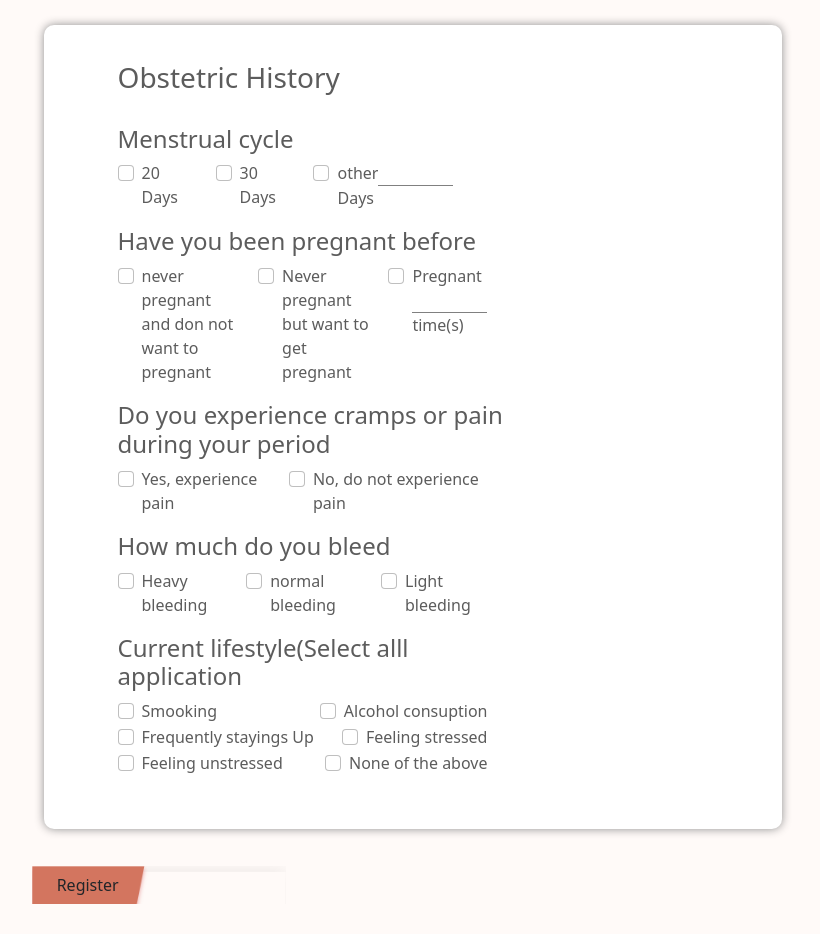
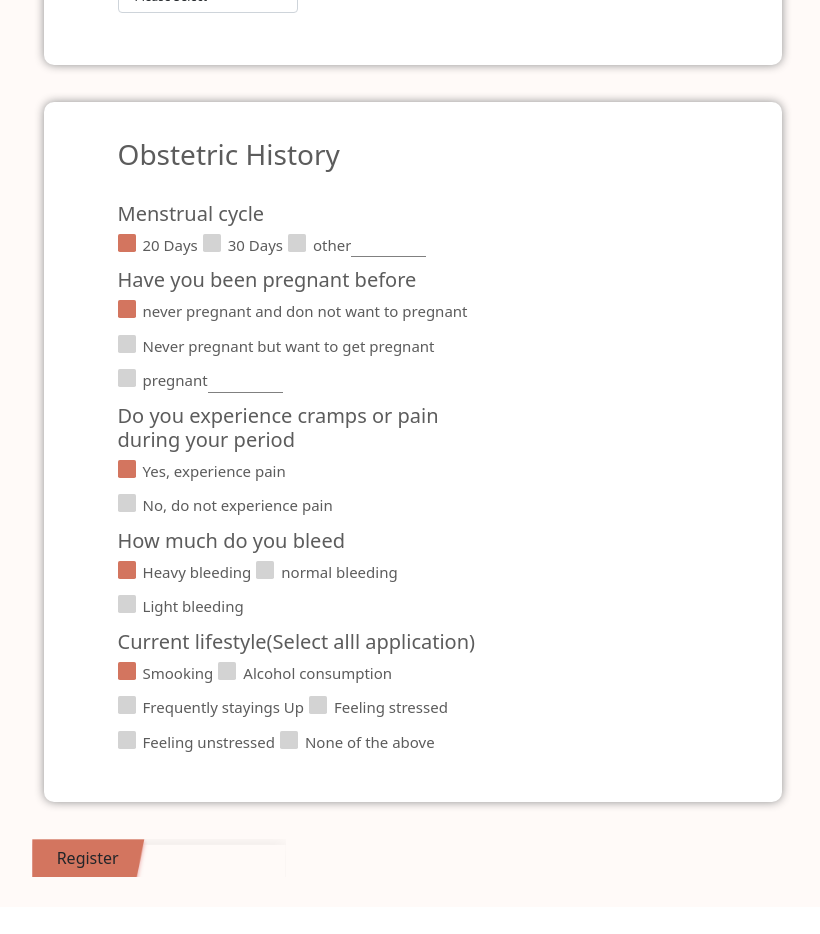
Before and after one commit to fbd3887/medical-frontend, a React (Create React App) app: page /register in a window 1280 px wide. Shown: the part 940-1874 px from the top of the page, without its empty margins (227-1047 px from the left). After the commit the page ends 1847 px from the top, so only its background shows below. Built offline with nearby package versions, Linux system fonts and the light colour scheme.

Commit message:
minor updates

```diff
--- a/src/components/register/Register.jsx
+++ b/src/components/register/Register.jsx
@@ -55,13 +55,13 @@ export default function Register() {
 
                 {/* Email  */}
                 <div className='row'>
-                  <label>Name</label>
+                  <label>姓名</label>
                   <br />
                   <div className='col-md-12 innerFieldDiv'>
                     <input
                       className='form-control'
                       type='text'
-                      value='name'
+                      value='姓名'
                       onChange={(e) => {
                         setEmail(e.target.value)
                       }}
@@ -143,10 +143,30 @@ export default function Register() {
               </div>
             </div>
 
+            {/* phone Number */}
+            <div className='row'>
+              <div className='col-md-8'>
+                <div className='row'>
+                  <label>電話</label>
+                  <br />
+                  <div className='col-md-12 innerFieldDiv'>
+                    <input
+                      className='form-control'
+                      type='text'
+                      value={phoneNumber}
+                      onChange={(e) => {
+                        setIdNumber(e.target.value)
+                      }}
+                    />
+                  </div>
+                </div>
+              </div>
+            </div>
+
             <div className='row'>
               <div className='col-md-4'>
                 <div className='row'>
-                  <label>電話</label>
+                  <label>Email</label>
                   <br />
                   <div className='col-md-12 innerFieldDiv'>
                     <input
@@ -158,12 +178,12 @@ export default function Register() {
               </div>
               <div className='col-md-4'>
                 <div className='row'>
-                  <label>Email</label>
+                  <label>Password</label>
                   <br />
                   <div className='col-md-12 innerFieldDiv'>
                     <input
                       className='form-control'
-                      type='email'
+                      type='password'
                     />
                   </div>
                 </div>
@@ -174,14 +194,14 @@ export default function Register() {
             <div className='row'>
               <div className='col-md-8'>
                 <div className='row'>
-                  <label>生日</label>
+                  <label>職業</label>
                   <br />
                   <div className='col-md-6 innerFieldDiv'>
                     <select
                       className='form-select'
                       aria-label='Default select example'
                       onChange={(e) => {
-                        e.target.value === '3' && setOtherOccupation(true)
+                        e.target.value === '3' ? setOtherOccupation(true) : setOtherOccupation(false)
                       }}
                     >
                       <option selected>-Please Select</option>
@@ -209,7 +229,7 @@ export default function Register() {
             <div className='row'>
               <div className='col-md-8'>
                 <div className='row'>
-                  <label>生日</label>
+                  <label>學歷</label>
                   <br />
                   <div className='col-md-6 innerFieldDiv'>
                     <select
@@ -234,26 +254,25 @@ export default function Register() {
           <div className='formOptionCard'>
             <h3>Obstetric History</h3>
             <div className='row'>
+              <div className='row'>
                 <div className='col-md-8'>
                   <div className='row'>
-                  <h4>Menstrual cycle</h4>
-                  <br />
-                  <div className='d-flex justify-content-between innerFieldDiv'>
-                    <div className="form-check form-check-inline">
-                      <input className="form-check-input" type="checkbox" />
-                      <label className="form-check-label">20 Days</label>
-                    </div>
-                    <div className="form-check form-check-inline">
-                      <input className="form-check-input" type="checkbox" />
-                      <label className="form-check-label">30 Days</label>
-                    </div>
-                    <div className="form-check form-check-inline">
-                      <input className="form-check-input" type="checkbox" />
-                      <label className="form-check-label" >other</label>
+                    <h5>Menstrual cycle</h5>
+                    <div className="d-flex">
+                      <label class="con1"><span>20 Days</span>
+                        <input type="radio" name="radio1" checked />
+                        <span class="checkmark"></span>
+                      </label>
+                      <label class="con1"><span>30 Days</span>
+                        <input type="radio" name="radio1" />
+                        <span class="checkmark"></span>
+                      </label>
+                      <label class="con1"><span> other</span>
+                        <input type="radio" name="radio1" />
+                        <span class="checkmark"></span>
                         <input className="otherDayinput" type="text" />
                         <label className="form-check-label" >Days</label>
-                    </div>
-
+                      </label>
                     </div>
                   </div>
                 </div>
@@ -261,24 +280,22 @@ export default function Register() {
               <div className='row'>
                 <div className='col-md-8'>
                   <div className='row'>
-                  <h4>Have you been pregnant before</h4>
-                  <br />
-                  <div className='d-flex justify-content-between innerFieldDiv'>
-                    <div className="form-check form-check-inline">
-                      <input className="form-check-input" type="checkbox" />
-                      <label className="form-check-label">never pregnant and don not want to pregnant</label>
-                    </div>
-                    <div className="form-check form-check-inline">
-                      <input className="form-check-input" type="checkbox" />
-                      <label className="form-check-label">Never pregnant but want to get pregnant</label>
-                    </div>
-                    <div className="form-check form-check-inline">
-                      <input className="form-check-input" type="checkbox" />
-                      <label className="form-check-label" >Pregnant</label>
+                    <h5>Have you been pregnant before</h5>
+                    <div className="d-flex flex-wrap">
+                      <label class="con2"><span>never pregnant and don not want to pregnant</span>
+                        <input type="radio" name="radio2" checked />
+                        <span class="checkmark"></span>
+                      </label>
+                      <label class="con2"><span> Never pregnant but want to get pregnant</span>
+                        <input type="radio" name="radio2" />
+                        <span class="checkmark"></span>
+                      </label>
+                      <label class="con2"><span> pregnant</span>
+                        <input type="radio" name="radio2" />
+                        <span class="checkmark"></span>
                         <input className="otherDayinput" type="text" />
                         <label className="form-check-label" >time(s)</label>
-                    </div>
-
+                      </label>
                     </div>
                   </div>
                 </div>
@@ -286,17 +303,16 @@ export default function Register() {
               <div className='row'>
                 <div className='col-md-8'>
                   <div className='row'>
-                  <h4>Do you experience cramps or pain during your period</h4>
-                  <br />
-                  <div className='d-flex justify-content-between innerFieldDiv'>
-                    <div className="form-check form-check-inline">
-                      <input className="form-check-input" type="checkbox" />
-                      <label className="form-check-label">Yes, experience pain</label>
-                    </div>
-                    <div className="form-check form-check-inline">
-                      <input className="form-check-input" type="checkbox" />
-                      <label className="form-check-label">No, do not experience pain</label>
-                    </div>
+                    <h5>Do you experience cramps or pain during your period</h5>
+                    <div className="d-flex flex-wrap">
+                      <label class="con3"><span>Yes, experience pain</span>
+                        <input type="radio" name="radio3" checked />
+                        <span class="checkmark"></span>
+                      </label>
+                      <label class="con3"><span>No, do not experience pain</span>
+                        <input type="radio" name="radio3" />
+                        <span class="checkmark"></span>
+                      </label>
                     </div>
                   </div>
                 </div>
@@ -304,55 +320,53 @@ export default function Register() {
               <div className='row'>
                 <div className='col-md-8'>
                   <div className='row'>
-                  <h4>How much do you bleed</h4>
-                  <br />
-                  <div className='d-flex justify-content-between innerFieldDiv'>
-                    <div className="form-check form-check-inline">
-                      <input className="form-check-input" type="checkbox" />
-                      <label className="form-check-label">Heavy bleeding</label>
-                    </div>
-                    <div className="form-check form-check-inline">
-                      <input className="form-check-input" type="checkbox" />
-                      <label className="form-check-label">normal bleeding</label>
-                    </div>
-                    <div className="form-check form-check-inline">
-                      <input className="form-check-input" type="checkbox" />
-                      <label className="form-check-label">Light bleeding</label>
+                    <h5>How much do you bleed</h5>
+                    <div className="d-flex flex-wrap">
+                      <label class="con4"><span>Heavy bleeding</span>
+                        <input type="radio" name="radio4" checked />
+                        <span class="checkmark"></span>
+                      </label>
+                      <label class="con4"><span>normal bleeding</span>
+                        <input type="radio" name="radio4" />
+                        <span class="checkmark"></span>
+                      </label>
+                      <label class="con4"><span>Light bleeding</span>
+                        <input type="radio" name="radio4" />
+                        <span class="checkmark"></span>
+                      </label>
                     </div>
                   </div>
                 </div>
               </div>
-            </div>
-
               <div className='row'>
                 <div className='col-md-8'>
                   <div className='row'>
-                  <h4>Current lifestyle(Select alll application</h4>
-                  <br />
-                  <div className='d-flex justify-content-between flex-wrap innerFieldDiv'>
-                    <div className="form-check form-check-inline">
-                      <input className="form-check-input" type="checkbox" />
-                      <label className="form-check-label">Smooking</label>
-                    </div>
-                    <div className="form-check form-check-inline">
-                      <input className="form-check-input" type="checkbox" />
-                      <label className="form-check-label">Alcohol consuption</label>
-                    </div>
-                    <div className="form-check form-check-inline">
-                      <input className="form-check-input" type="checkbox" />
-                      <label className="form-check-label">Frequently stayings Up</label>
-                    </div>
-                    <div className="form-check form-check-inline">
-                      <input className="form-check-input" type="checkbox" />
-                      <label className="form-check-label">Feeling stressed </label>
-                    </div>
-                    <div className="form-check form-check-inline">
-                      <input className="form-check-input" type="checkbox" />
-                      <label className="form-check-label">Feeling unstressed </label>
-                    </div>
-                    <div className="form-check form-check-inline">
-                      <input className="form-check-input" type="checkbox" />
-                      <label className="form-check-label">None of the above</label>
+                    <h5>Current lifestyle(Select alll application)</h5>
+                    <div className="d-flex flex-wrap">
+                      <label class="con5"><span>Smooking</span>
+                        <input type="radio" name="radio5" checked />
+                        <span class="checkmark"></span>
+                      </label>
+                      <label class="con5"><span>Alcohol consumption</span>
+                        <input type="radio" name="radio5" />
+                        <span class="checkmark"></span>
+                      </label>
+                      <label class="con5"><span>Frequently stayings Up</span>
+                        <input type="radio" name="radio5" />
+                        <span class="checkmark"></span>
+                      </label>
+                      <label class="con5"><span>Feeling stressed</span>
+                        <input type="radio" name="radio5" />
+                        <span class="checkmark"></span>
+                      </label>
+                      <label class="con5"><span>Feeling unstressed</span>
+                        <input type="radio" name="radio5" />
+                        <span class="checkmark"></span>
+                      </label>
+                      <label class="con5"><span>None of the above</span>
+                        <input type="radio" name="radio5" />
+                        <span class="checkmark"></span>
+                      </label>
                     </div>
                   </div>
                 </div>
@@ -369,6 +383,6 @@ export default function Register() {
           </div>
         </div>
       </div>
-    </div>
+    </div >
   )
 }
--- a/src/scss/outerpage.scss
+++ b/src/scss/outerpage.scss
@@ -21,13 +21,62 @@
 
 .otherDayinput {
     width: 75px;
+    opacity: 1 !important;
     border: none;
+    outline: none;
     border-bottom: 1px solid gray;
 }
 
-.formOptionCard .form-check-input:checked {
-    background-color: #d3755f;
-    border-color: #d3755f;
+.css-prp
+{
+  color: #d3755f;
+  font-family: arial;
+}
+
+.con1,
+.con2,
+.con3,
+.con4,
+.con5 {
+  display: block;
+  position: relative;
+  padding-left: 25px;
+  margin-bottom: 12px;
+  margin-right: 5px;
+  cursor: pointer;
+  font-size: 15px;
+  -webkit-user-select: none;
+  -moz-user-select: none;
+  -ms-user-select: none;
+  user-select: none;
+}
+
+.con1 input,
+.con2 input,
+.con3 input,
+.con4 input,
+.con5 input {
+  position: absolute;
+  opacity: 0;
+  cursor: pointer;
+}
+
+.checkmark {
+  position: absolute;
+  top: 0;
+  left: 0;
+  height: 18px;
+  width: 18px;
+  background-color: lightgrey;
+  border-radius: 10%;
+}
+
+.con1 input:checked ~ .checkmark,
+.con2 input:checked ~ .checkmark,
+.con3 input:checked ~ .checkmark,
+.con4 input:checked ~ .checkmark,
+.con5 input:checked ~ .checkmark  {
+  background-color: #d3755f;
 }
 
 .outerPage{
```
Lines whose indentation alone changed are shown as unchanged.
